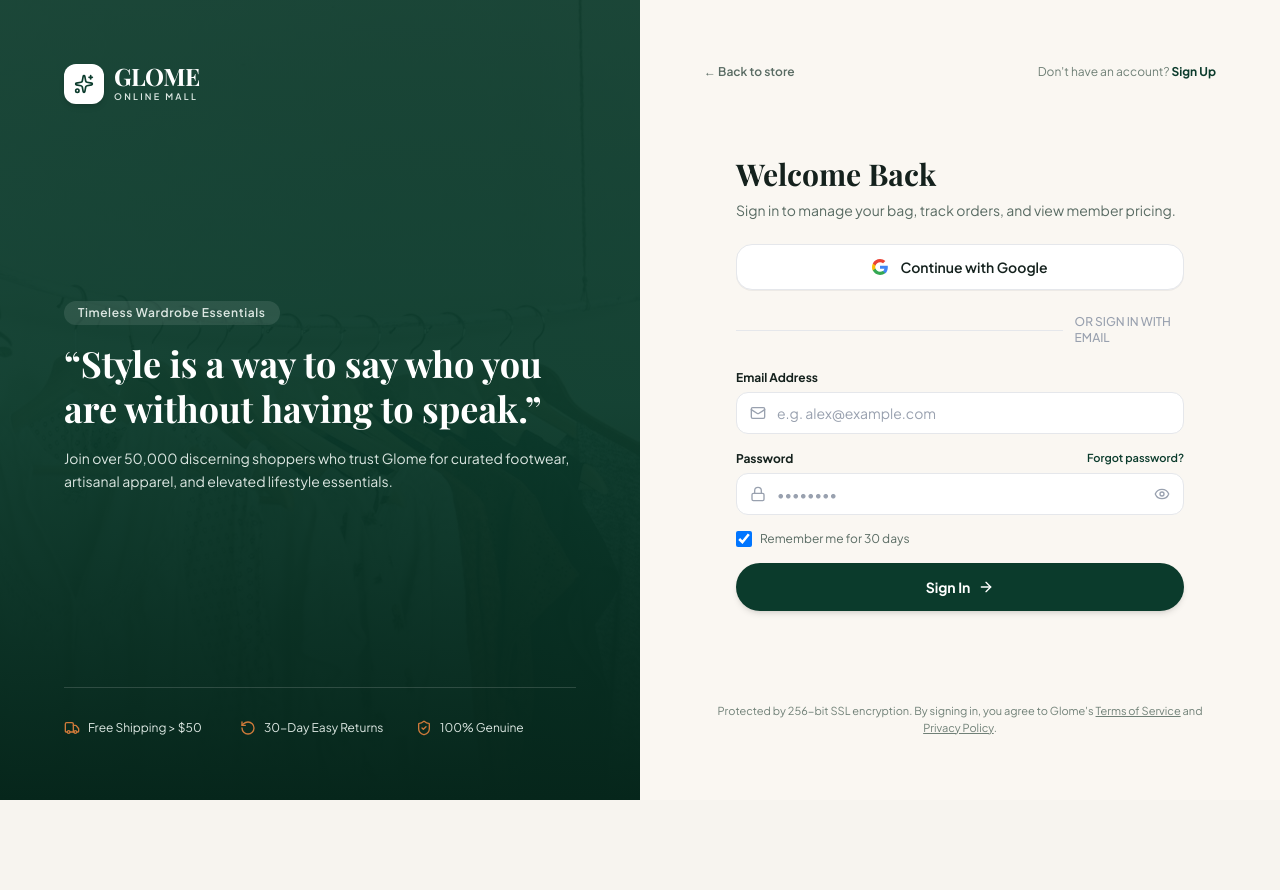
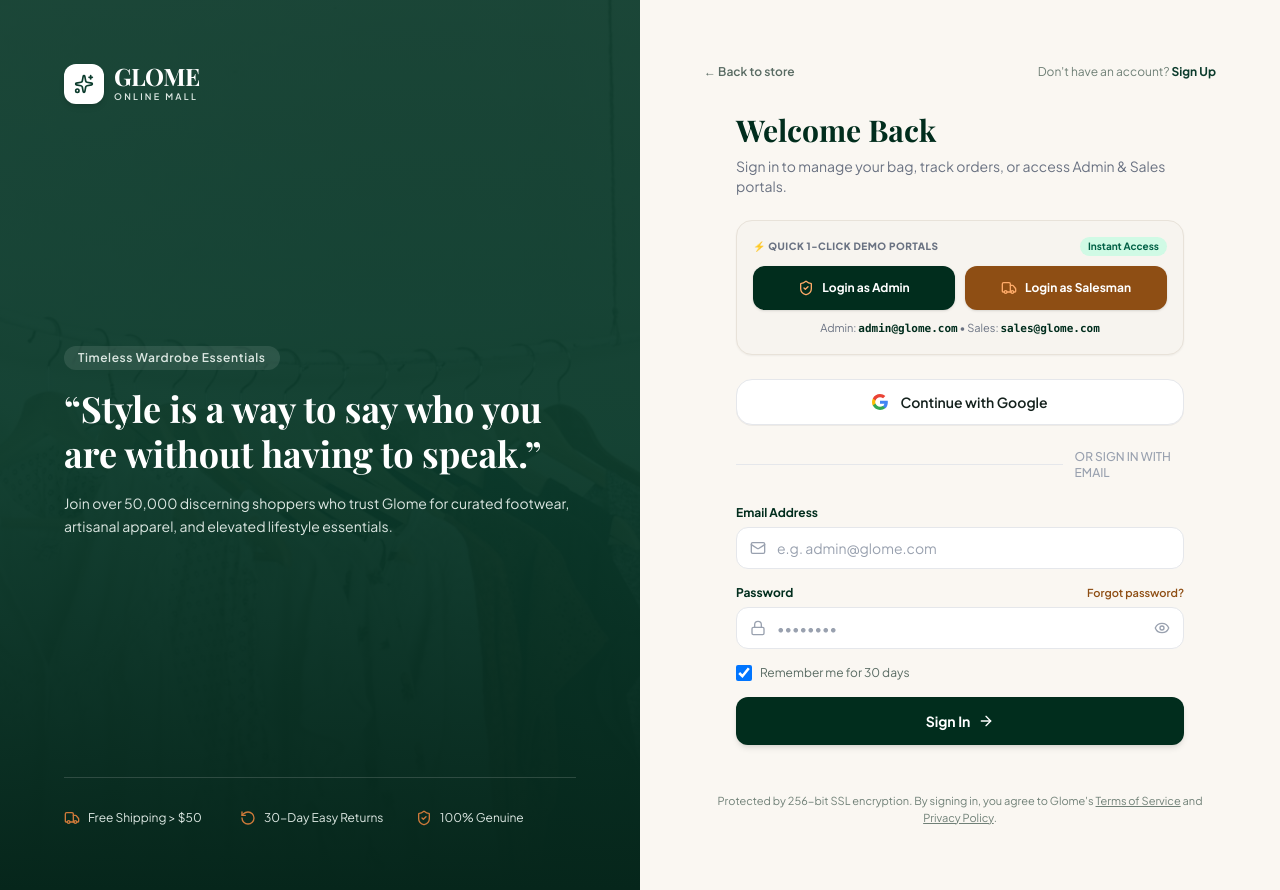
Before and after one commit to SohailShabbir867/Glome, a React (Vite) app in the folder client/: page /login in a window 1280 px wide. Before the commit the page ends 800 px from the top, so only its background shows below. Built offline with nearby package versions, Linux system fonts and the light colour scheme; a web font is replaced by a local one.

Commit message:
feat(auth): add 1-click admin demo login and role detection on login page

```diff
--- a/client/src/features/auth/pages/LoginPage.jsx
+++ b/client/src/features/auth/pages/LoginPage.jsx
@@ -25,6 +25,52 @@ export default function LoginPage() {
   const [loading, setLoading] = useState(false);
   const [error, setError] = useState('');
 
+  const handleDemoLogin = (role) => {
+    if (role === 'admin') {
+      dispatch(
+        setCredentials({
+          user: {
+            id: 'usr-admin-1',
+            name: 'Sohail Shabbir',
+            email: 'sohail@glome.com',
+            role: 'admin',
+            title: 'Administrator',
+          },
+          accessToken: 'mock-admin-token-' + Date.now(),
+        })
+      );
+      navigate('/admin');
+    } else if (role === 'sales') {
+      dispatch(
+        setCredentials({
+          user: {
+            id: 'usr-sales-1',
+            name: 'Ali Raza',
+            email: 'ali.raza@glome.com',
+            role: 'sales',
+            title: 'Salesman',
+          },
+          accessToken: 'mock-sales-token-' + Date.now(),
+        })
+      );
+      navigate('/sales');
+    } else {
+      dispatch(
+        setCredentials({
+          user: {
+            id: 'usr-cust-1',
+            name: 'VIP Customer',
+            email: 'customer@glome.com',
+            role: 'customer',
+            title: 'VIP Shopper',
+          },
+          accessToken: 'mock-cust-token-' + Date.now(),
+        })
+      );
+      navigate('/');
+    }
+  };
+
   const handleSubmit = (e) => {
     e.preventDefault();
     setError('');
@@ -39,20 +85,37 @@ export default function LoginPage() {
     // Mock authentication with persistent user session
     setTimeout(() => {
       setLoading(false);
+      const lower = email.toLowerCase();
+      const isAdminLogin = lower.includes('admin') || lower === 'sohail@glome.com';
+      const isSalesLogin = lower.includes('sales') || lower === 'ali.raza@glome.com';
+
       const mockUser = {
-        id: 'usr-1',
-        name: email.split('@')[0].replace('.', ' '),
+        id: isAdminLogin ? 'usr-admin-1' : isSalesLogin ? 'usr-sales-1' : 'usr-1',
+        name: isAdminLogin
+          ? 'Sohail Shabbir'
+          : isSalesLogin
+          ? 'Ali Raza'
+          : email.split('@')[0].replace('.', ' '),
         email,
-        role: 'customer',
+        role: isAdminLogin ? 'admin' : isSalesLogin ? 'sales' : 'customer',
+        title: isAdminLogin ? 'Administrator' : isSalesLogin ? 'Salesman' : 'Customer',
       };
+
       dispatch(
         setCredentials({
           user: mockUser,
           accessToken: 'mock-jwt-token-' + Date.now(),
         })
       );
-      navigate('/');
-    }, 800);
+
+      if (isAdminLogin) {
+        navigate('/admin');
+      } else if (isSalesLogin) {
+        navigate('/sales');
+      } else {
+        navigate('/');
+      }
+    }, 600);
   };
 
   return (
@@ -137,9 +200,47 @@ export default function LoginPage() {
         {/* Center Form Container */}
         <div className="mx-auto w-full max-w-md py-8 space-y-6">
           <div className="space-y-2">
-            <h1 className="font-serif text-3xl font-bold text-[#14211d]">Welcome Back</h1>
-            <p className="text-xs sm:text-sm text-[#596b63]">
-              Sign in to manage your bag, track orders, and view member pricing.
+            <h1 className="font-serif text-3xl font-bold text-[#012D1D]">Welcome Back</h1>
+            <p className="text-xs sm:text-sm text-gray-500">
+              Sign in to manage your bag, track orders, or access Admin & Sales portals.
+            </p>
+          </div>
+
+          {/* Quick Demo Access Pills (RoomBridge Styled) */}
+          <div
+            className="rounded-2xl p-4 border space-y-2.5 shadow-xs"
+            style={{ backgroundColor: '#F7F4EF', borderColor: '#E8E2D9' }}
+          >
+            <div className="flex items-center justify-between">
+              <span className="text-[10px] font-black uppercase tracking-wider text-gray-500">
+                ⚡ Quick 1-Click Demo Portals
+              </span>
+              <span className="text-[10px] font-bold text-emerald-800 bg-emerald-100 px-2 py-0.5 rounded-full">
+                Instant Access
+              </span>
+            </div>
+            <div className="grid grid-cols-2 gap-2.5">
+              <button
+                type="button"
+                onClick={() => handleDemoLogin('admin')}
+                className="flex items-center justify-center gap-2 px-3 py-2.5 rounded-xl text-xs font-bold text-white shadow-sm hover:opacity-90 transition-all cursor-pointer min-h-[44px]"
+                style={{ backgroundColor: '#012D1D' }}
+              >
+                <ShieldCheck className="h-4 w-4" style={{ color: '#FFAB69' }} />
+                <span>Login as Admin</span>
+              </button>
+              <button
+                type="button"
+                onClick={() => handleDemoLogin('sales')}
+                className="flex items-center justify-center gap-2 px-3 py-2.5 rounded-xl text-xs font-bold text-white shadow-sm hover:opacity-90 transition-all cursor-pointer min-h-[44px]"
+                style={{ backgroundColor: '#8E4E14' }}
+              >
+                <Truck className="h-4 w-4" style={{ color: '#FFAB69' }} />
+                <span>Login as Salesman</span>
+              </button>
+            </div>
+            <p className="text-[11px] text-gray-500 text-center">
+              Admin: <span className="font-mono font-bold text-[#012D1D]">admin@glome.com</span> • Sales: <span className="font-mono font-bold text-[#012D1D]">sales@glome.com</span>
             </p>
           </div>
 
@@ -197,7 +298,7 @@ export default function LoginPage() {
           <form onSubmit={handleSubmit} className="space-y-4">
             {/* Email */}
             <div>
-              <label className="block text-xs font-bold text-[#14211d] mb-1.5">
+              <label className="block text-xs font-bold text-[#012D1D] mb-1.5">
                 Email Address
               </label>
               <div className="relative">
@@ -206,8 +307,8 @@ export default function LoginPage() {
                   required
                   value={email}
                   onChange={(e) => setEmail(e.target.value)}
-                  placeholder="e.g. alex@example.com"
-                  className="w-full rounded-xl border border-gray-200 bg-white py-2.5 pl-10 pr-4 text-xs sm:text-sm text-[#14211d] placeholder-gray-400 focus:border-[#0b3b2c] focus:outline-none transition-all"
+                  placeholder="e.g. admin@glome.com"
+                  className="w-full rounded-xl border border-gray-200 bg-white py-2.5 pl-10 pr-4 text-xs sm:text-sm text-[#012D1D] placeholder-gray-400 focus:border-[#012D1D] focus:outline-none transition-all"
                 />
                 <Mail className="absolute left-3.5 top-1/2 -translate-y-1/2 h-4 w-4 text-gray-400" />
               </div>
@@ -216,10 +317,10 @@ export default function LoginPage() {
             {/* Password */}
             <div>
               <div className="flex items-center justify-between mb-1.5">
-                <label className="text-xs font-bold text-[#14211d]">Password</label>
+                <label className="text-xs font-bold text-[#012D1D]">Password</label>
                 <Link
                   to="/forgot-password"
-                  className="text-[11px] font-semibold text-[#0b3b2c] hover:underline"
+                  className="text-[11px] font-semibold text-[#8E4E14] hover:underline"
                 >
                   Forgot password?
                 </Link>
@@ -231,7 +332,7 @@ export default function LoginPage() {
                   value={password}
                   onChange={(e) => setPassword(e.target.value)}
                   placeholder="••••••••"
-                  className="w-full rounded-xl border border-gray-200 bg-white py-2.5 pl-10 pr-10 text-xs sm:text-sm text-[#14211d] placeholder-gray-400 focus:border-[#0b3b2c] focus:outline-none transition-all"
+                  className="w-full rounded-xl border border-gray-200 bg-white py-2.5 pl-10 pr-10 text-xs sm:text-sm text-[#012D1D] placeholder-gray-400 focus:border-[#012D1D] focus:outline-none transition-all"
                 />
                 <Lock className="absolute left-3.5 top-1/2 -translate-y-1/2 h-4 w-4 text-gray-400" />
                 <button
@@ -251,7 +352,7 @@ export default function LoginPage() {
                   type="checkbox"
                   checked={rememberMe}
                   onChange={(e) => setRememberMe(e.target.checked)}
-                  className="h-4 w-4 rounded border-gray-300 text-[#0b3b2c] focus:ring-[#0b3b2c]"
+                  className="h-4 w-4 rounded border-gray-300 text-[#012D1D] focus:ring-[#012D1D]"
                 />
                 <span>Remember me for 30 days</span>
               </label>
@@ -261,7 +362,8 @@ export default function LoginPage() {
             <button
               type="submit"
               disabled={loading}
-              className="w-full flex items-center justify-center gap-2 rounded-full bg-[#0b3b2c] hover:bg-[#124e3b] py-3.5 text-xs sm:text-sm font-bold text-white shadow-md transition-all active:scale-98 disabled:opacity-60 cursor-pointer"
+              className="w-full flex items-center justify-center gap-2 rounded-xl py-3.5 min-h-[44px] text-xs sm:text-sm font-bold text-white shadow-md transition-all active:scale-98 disabled:opacity-60 cursor-pointer hover:opacity-90"
+              style={{ backgroundColor: '#012D1D' }}
             >
               {loading ? (
                 <span>Signing in...</span>
@@ -278,11 +380,11 @@ export default function LoginPage() {
         {/* Footer info */}
         <div className="pt-4 text-center text-[11px] text-[#708077]">
           Protected by 256-bit SSL encryption. By signing in, you agree to Glome&apos;s{' '}
-          <Link to="/terms" className="underline hover:text-[#0b3b2c]">
+          <Link to="/terms" className="underline hover:text-[#012D1D]">
             Terms of Service
           </Link>{' '}
           and{' '}
-          <Link to="/privacy" className="underline hover:text-[#0b3b2c]">
+          <Link to="/privacy" className="underline hover:text-[#012D1D]">
             Privacy Policy
           </Link>
           .
```
